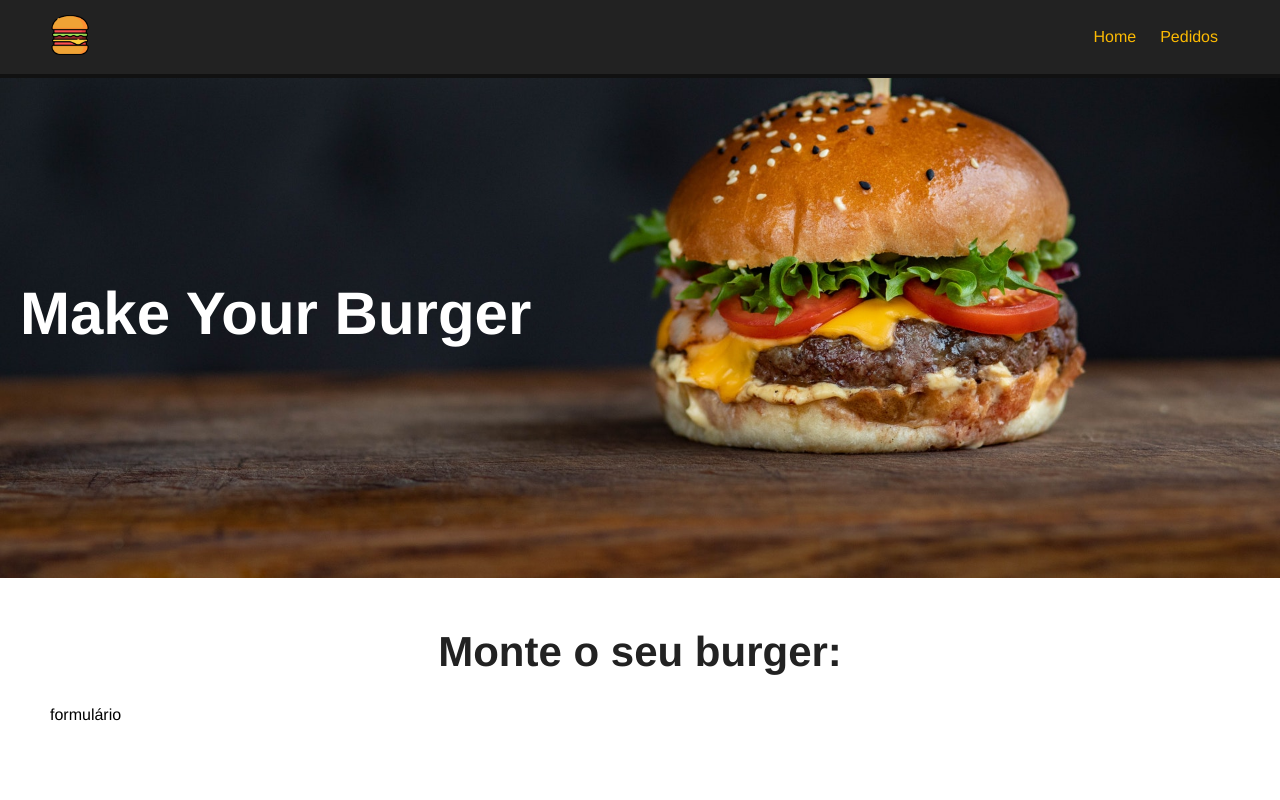
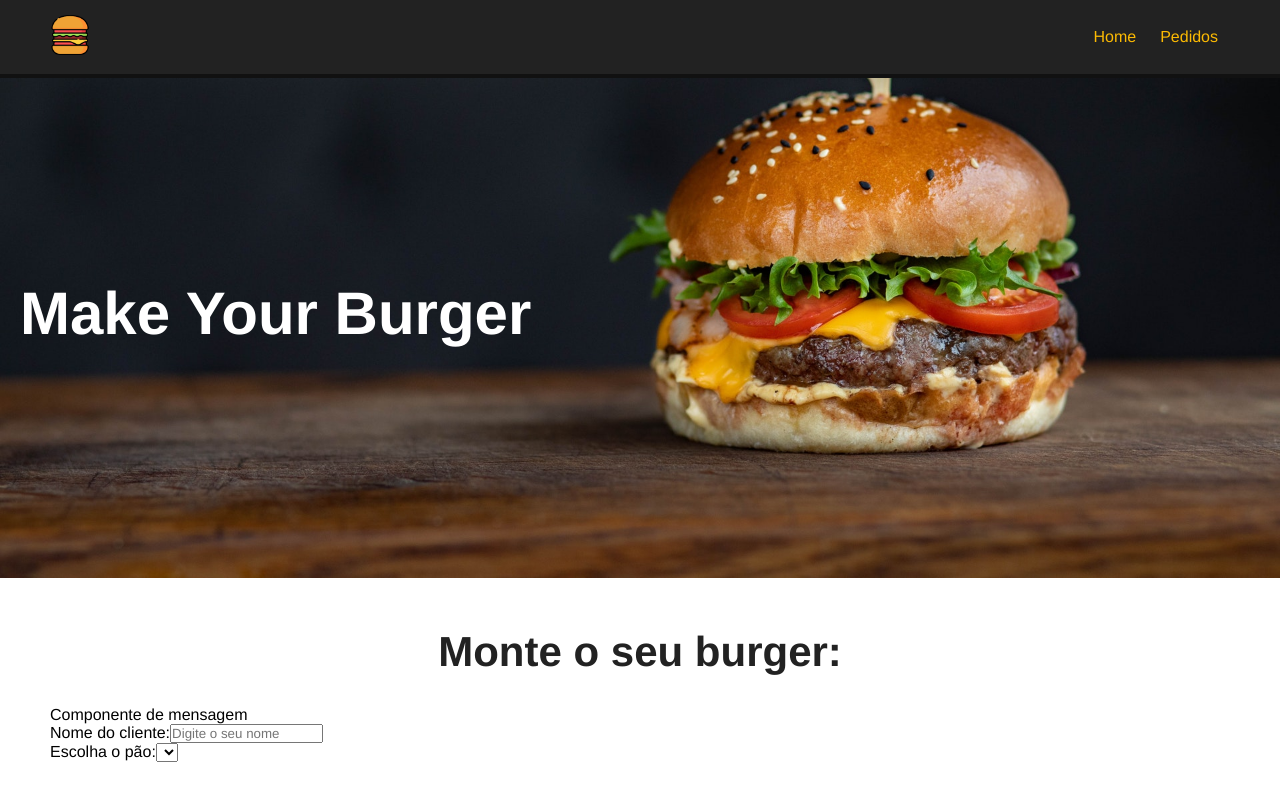
Before and after one commit to ThiagoHenriquesPessoa/SiteBurg, a Vue app: page / in a window 1280 px wide. Shown: the top 800 px of the page. Built offline with nearby package versions, Linux system fonts and the light colour scheme.

Commit message:
comecando o formulario

```diff
--- /dev/null
+++ b/src/components/Formcomponete.vue
@@ -0,0 +1,35 @@
+<template>
+    <div>
+        <p>Componente de mensagem</p>
+        <div>
+            <form id="burger-form">
+                <div class="input-container">
+                    <label for="nome">Nome do cliente:</label>
+                    <input type="text" id="nome" name="nome" v-model="nome" placeholder="Digite o seu nome">
+                </div>
+                <div class="input-container">
+                    <label for="pao">Escolha o pão:</label>
+                    <select id="pao" name="pao" v-model="pao">
+
+                    </select>
+                </div>
+            </form>
+        </div>
+    </div>
+  </template>
+
+  <script>
+
+
+
+  export default {
+    name: 'FormComponente',
+    components: {
+
+  }
+  }
+  </script>
+
+  <style scoped>
+
+  </style>
--- a/src/views/HomeView.vue
+++ b/src/views/HomeView.vue
@@ -2,19 +2,21 @@
   <BannerComponente/>
   <div class="main-container">
     <h1>Monte o seu burger:</h1>
-    <p>formulário</p>
+    <Formcomponete/>
   </div>
 </template>
 
 <script>
 import BannerComponente from '@/components/BannerComponente.vue';
+import Formcomponete from '@/components/Formcomponete.vue';
 
 
 
 export default {
   name: 'HomeView',
   components: {
-    BannerComponente
+    BannerComponente,
+    Formcomponete
 }
 }
 </script>
```
